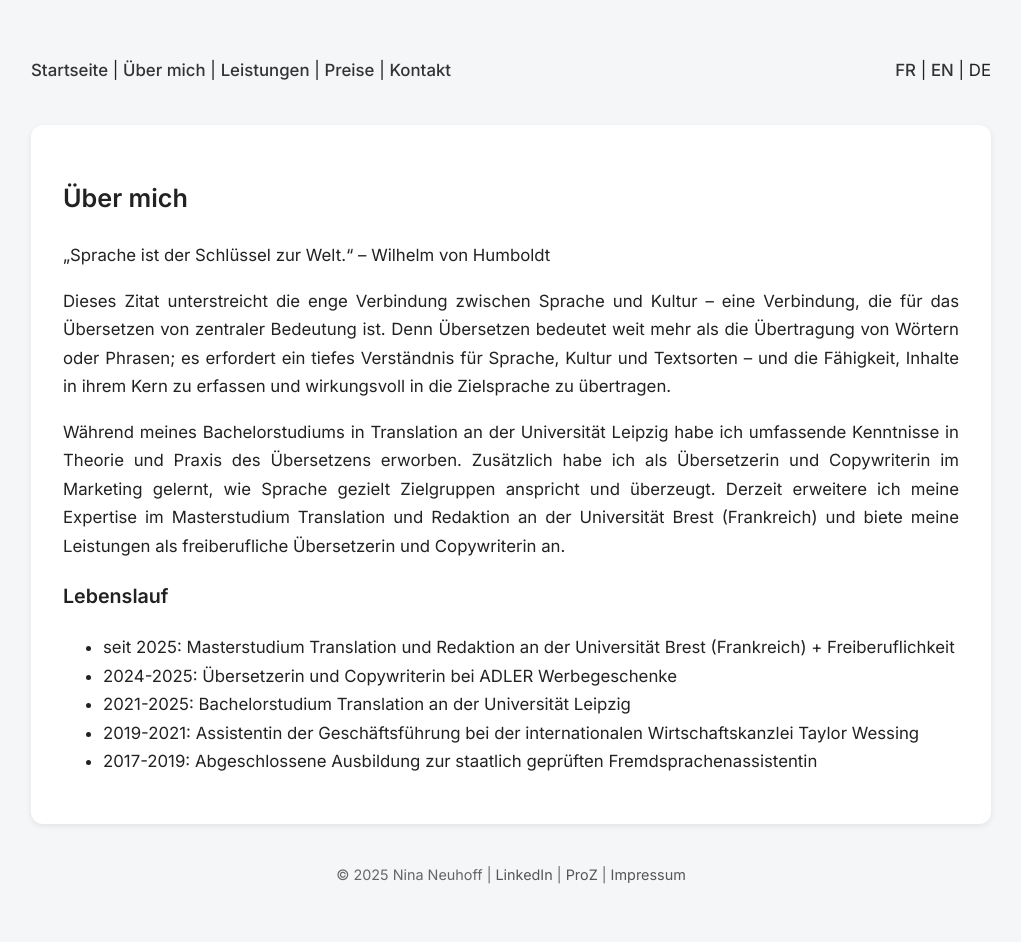
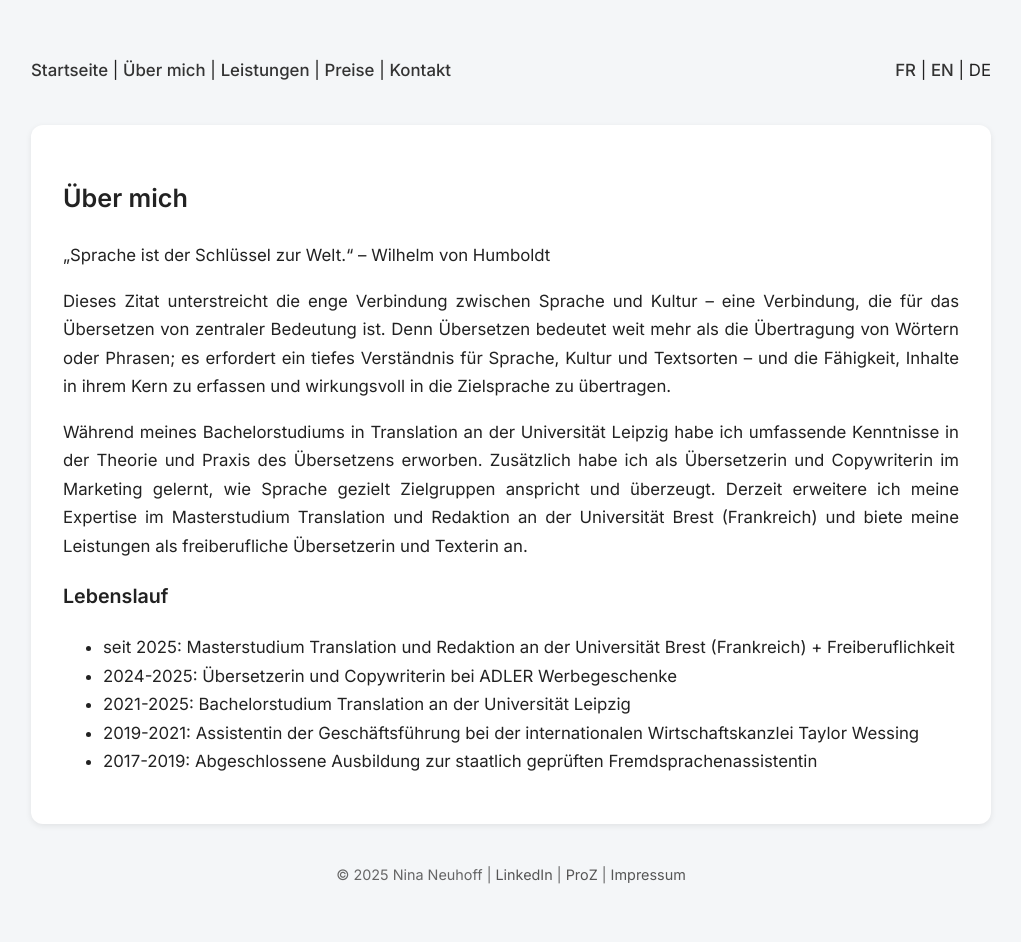
Before and after one commit to nneuhoff/traduction-translation-uebersetzung, a Jekyll site: the page built from de/about.md, in a window 1280 px wide. Shown: the whole page, without its empty margins (129-1150 px from the left). Built offline with Jekyll 4.4.1, drawn with Linux system fonts in a browser that asks for light colours.

Commit message:
Update about.md

```diff
--- a/de/about.md
+++ b/de/about.md
@@ -10,7 +10,7 @@ lang: de
 
 Dieses Zitat unterstreicht die enge Verbindung zwischen Sprache und Kultur – eine Verbindung, die für das Übersetzen von zentraler Bedeutung ist. Denn Übersetzen bedeutet weit mehr als die Übertragung von Wörtern oder Phrasen; es erfordert ein tiefes Verständnis für Sprache, Kultur und Textsorten – und die Fähigkeit, Inhalte in ihrem Kern zu erfassen und wirkungsvoll in die Zielsprache zu übertragen.
 
-Während meines Bachelorstudiums in Translation an der Universität Leipzig habe ich umfassende Kenntnisse in Theorie und Praxis des Übersetzens erworben. Zusätzlich habe ich als Übersetzerin und Copywriterin im Marketing gelernt, wie Sprache gezielt Zielgruppen anspricht und überzeugt. Derzeit erweitere ich meine Expertise im Masterstudium Translation und Redaktion an der Universität Brest (Frankreich) und biete meine Leistungen als freiberufliche Übersetzerin und Copywriterin an.
+Während meines Bachelorstudiums in Translation an der Universität Leipzig habe ich umfassende Kenntnisse in der Theorie und Praxis des Übersetzens erworben. Zusätzlich habe ich als Übersetzerin und Copywriterin im Marketing gelernt, wie Sprache gezielt Zielgruppen anspricht und überzeugt. Derzeit erweitere ich meine Expertise im Masterstudium Translation und Redaktion an der Universität Brest (Frankreich) und biete meine Leistungen als freiberufliche Übersetzerin und Texterin an.
 
 ### Lebenslauf
 - seit 2025: Masterstudium Translation und Redaktion an der Universität Brest (Frankreich) + Freiberuflichkeit
```
